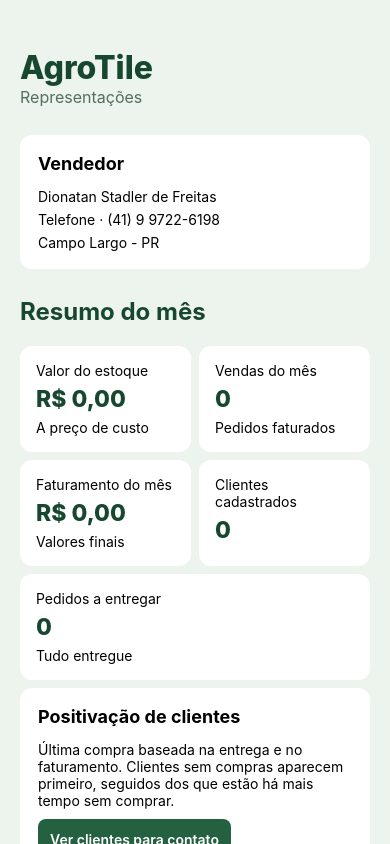
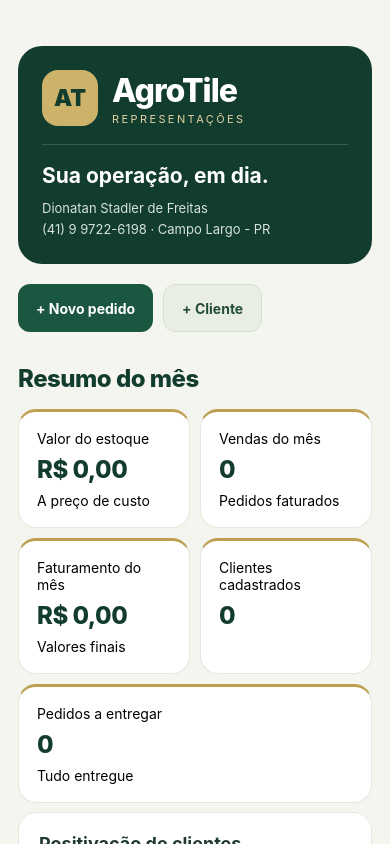
Before and after one commit to Tile26/AgroTileRepresentacoes, a React Native app in the folder mobile/: screen / in a window 390 px wide. Built offline with nearby package versions, Linux system fonts and the light colour scheme.

Commit message:
Refresh AgroTile visual identity, search and sales actions

```diff
--- a/mobile/App.js
+++ b/mobile/App.js
@@ -31,7 +31,12 @@ const clientFields = [
     ['notes', 'Observações do cadastro'],
 ];
 const escape = value => String(value).replace(/[&<>"']/g, char => ({'&':'&amp;','<':'&lt;','>':'&gt;','"':'&quot;',"'":'&#39;'}[char]));
-function Button({title,onPress}) { return <Pressable style={s.button} onPress={onPress}><Text style={s.buttonText}>{title}</Text></Pressable>; }
+function Button({title,onPress,secondary = false}) {
+    const danger = title === 'Excluir' || title === 'Remover item';
+    return <Pressable accessibilityRole="button" style={({pressed}) => [s.button,secondary && s.secondaryButton,danger && s.dangerButton,pressed && {opacity:0.7}]} onPress={onPress}>
+        <Text style={[s.buttonText,secondary && s.secondaryText,danger && s.dangerText]}>{title}</Text>
+    </Pressable>;
+}
 function Field({label,value,onChangeText,numeric:decimal}) { return <View><Text style={s.label}>{label}</Text><TextInput style={s.input} value={String(value ?? '')} onChangeText={onChangeText} keyboardType={decimal ? 'decimal-pad' : 'default'}/></View>; }
 function Select({label,entries,value,onChange}) { return <View><Text style={s.label}>{label}</Text><View style={s.row}>{entries.map(entry => <Pressable key={entry.id} onPress={() => onChange(entry.id)} style={[s.choice,value === entry.id && s.selected]}><Text style={value === entry.id && {color:'white'}}>{entry.name}</Text></Pressable>)}</View></View>; }
 
@@ -43,6 +48,7 @@ export default function App() {
     const [editor,setEditor] = useState(null);
     const [history,setHistory] = useState(null);
     const [showActivity,setShowActivity] = useState(false);
+    const [search,setSearch] = useState('');
     const [packingCategory,setPackingCategory] = useState(null);
     const [packingProduct,setPackingProduct] = useState(null);
     const [period,setPeriod] = useState(new Date().toISOString().slice(0,7));
@@ -120,7 +126,7 @@ export default function App() {
                 .map(([key,label]) => '<p><strong>' + escape(label) + '</strong> · ' + escape(client[key]) + '</p>')
                 .join('');
             const sellerDetails = '<p><strong>Vendedor</strong> · ' + escape(seller.name) + '<br>Telefone · ' + escape(seller.phone) + '<br>' + escape(seller.city) + '</p>';
-            const html = '<html><meta charset="utf-8"><body style="font-family:Arial;padding:30px"><h1>AgroTile Representações</h1><h2>Pedido #' + order.id + '</h2><p>' + escape(client?.name) + '</p>' + clientDetails + '<p>' + (client?.needsInvoice ? 'Cliente solicita nota fiscal' : '') + '</p><p>' + new Date(order.date).toLocaleDateString('pt-BR') + '</p><table width="100%"><tr><th>Produto</th><th>Qtd.</th><th>Unitário</th><th>Total</th></tr>' + order.items.map(i => '<tr><td>' + escape(i.name) + '</td><td>' + i.quantity + '</td><td>' + money(i.price) + '</td><td>' + money(i.price*i.quantity) + '</td></tr>').join('') + '</table><h2>Total ' + money(order.final ?? total(order)) + '</h2><p>' + escape(order.payment ?? 'Pedido aguardando entrega') + '</p><hr>' + sellerDetails + '</body></html>';
+            const html = '<html><head><meta charset="utf-8"><style>body{font-family:Arial;color:#203b2e;padding:30px;font-size:12px}h1{background:#123c2e;color:white;padding:22px;border-bottom:5px solid #cdb36a;font-size:25px}h2{color:#123c2e;margin-top:22px}table{border-collapse:collapse;width:100%;margin-top:18px}th{background:#eaf0e3;text-align:left}th,td{padding:10px;border-bottom:1px solid #dce3d6}tr{page-break-inside:avoid}hr{border:0;border-top:2px solid #cdb36a;margin-top:24px}p{line-height:1.5}</style></head><body><h1>AgroTile Representações</h1><h2>Pedido #' + order.id + '</h2><p>' + escape(client?.name) + '</p>' + clientDetails + '<p>' + (client?.needsInvoice ? 'Cliente solicita nota fiscal' : '') + '</p><p>' + new Date(order.date).toLocaleDateString('pt-BR') + '</p><table width="100%"><tr><th>Produto</th><th>Qtd.</th><th>Unitário</th><th>Total</th></tr>' + order.items.map(i => '<tr><td>' + escape(i.name) + '</td><td>' + i.quantity + '</td><td>' + money(i.price) + '</td><td>' + money(i.price*i.quantity) + '</td></tr>').join('') + '</table><h2>Total ' + money(order.final ?? total(order)) + '</h2><p>' + escape(order.payment ?? 'Pedido aguardando entrega') + '</p><hr>' + sellerDetails + '</body></html>';
             const file = await Print.printToFileAsync({html});
             await Sharing.shareAsync(file.uri,{mimeType:'application/pdf',dialogTitle:'Enviar pedido por WhatsApp',UTI:'com.adobe.pdf'});
         } catch(error) { Alert.alert('Compartilhar PDF',error.message); }
@@ -132,7 +138,7 @@ export default function App() {
             const manifest = packingList(current.current,packingCategory,packingProduct);
             if (!manifest.items.length) throw Error('Não há itens aguardando entrega para este filtro.');
             const row = item => '<tr><td>' + escape(item.name) + '</td><td>' + item.quantity + '</td></tr>';
-            const html = '<html><head><meta charset="utf-8"><style>body{font-family:Arial;color:#183828;padding:24px}table{border-collapse:collapse;width:100%;margin:12px 0}th,td{border:1px solid #ccd5ce;padding:8px;text-align:left}thead{display:table-header-group}tr{page-break-inside:avoid}h2,h3{page-break-after:avoid}</style></head><body>'
+            const html = '<html><head><meta charset="utf-8"><style>body{font-family:Arial;color:#203b2e;padding:24px;font-size:12px}h1{background:#123c2e;color:white;padding:22px;border-bottom:5px solid #cdb36a}th{background:#eaf0e3}hr{border:0;border-top:2px solid #cdb36a;margin-top:24px}table{border-collapse:collapse;width:100%;margin:12px 0}th,td{border:1px solid #ccd5ce;padding:8px;text-align:left}thead{display:table-header-group}tr{page-break-inside:avoid}h2,h3{page-break-after:avoid}</style></head><body>'
                 + '<h1>AgroTile Representações</h1><h2>Romaneio · ' + escape(category.name) + '</h2>'
                 + '<p>Pedidos aguardando entrega · Emitido em ' + escape(new Date().toLocaleString('pt-BR')) + '</p>'
                 + (packingProduct === null ? '' : '<p>Filtro por produto · ' + escape(manifest.items[0].name) + '</p>')
@@ -151,6 +157,12 @@ export default function App() {
     if (!data) return <SafeAreaView><Text>Carregando AgroTile…</Text></SafeAreaView>;
     const collection = tab === 'billing' ? 'orders' : tab;
     const records = ['reports','packing'].includes(tab) ? [] : data[collection].filter(r => tab === 'orders' ? r.final === undefined : tab === 'billing' ? r.final !== undefined : true);
+    const query = search.trim().toLocaleLowerCase('pt-BR');
+    const visibleRecords = records.filter(record => {
+        const client = data.clients.find(item => item.id === record.clientId);
+        return [record.id,record.name,record.legalName,record.document,record.phone,client?.name,...(record.items ?? []).map(item => item.name)]
+            .filter(value => value !== undefined).join(' ').toLocaleLowerCase('pt-BR').includes(query);
+    });
     const draft = editor?.draft;
     const overview = dashboard(data);
     const manifest = packingList(data, packingCategory, packingProduct);
@@ -167,9 +179,18 @@ export default function App() {
     const weekEnd = new Date(weekStart);
     weekEnd.setDate(weekEnd.getDate()+7);
     const weekly = report(data,weekStart.toISOString(),weekEnd.toISOString());
-    return <SafeAreaView style={s.page}><ScrollView contentContainerStyle={s.content}>
-        <Text style={s.brand}>AgroTile</Text><Text style={s.subtitle}>Representações</Text>
-        <View style={s.card}><Text style={s.title}>Vendedor</Text><Text>{seller.name}</Text><Text>Telefone · {seller.phone}</Text><Text>{seller.city}</Text></View>
+    return <SafeAreaView style={s.page}><ScrollView keyboardShouldPersistTaps="handled" contentContainerStyle={s.content}>
+        <View style={s.hero}>
+            <View style={s.brandRow}><View style={s.monogram}><Text style={s.monogramText}>AT</Text></View><View><Text style={s.brand}>AgroTile</Text><Text style={s.subtitle}>REPRESENTAÇÕES</Text></View></View>
+            <View style={s.heroDivider}/>
+            <Text style={s.heroGreeting}>Sua operação, em dia.</Text>
+            <Text style={s.heroDetail}>{seller.name}</Text>
+            <Text style={s.heroDetail}>{seller.phone} · {seller.city}</Text>
+        </View>
+        <View style={s.quickActions}>
+            <Button title="+ Novo pedido" onPress={() => open('orders')}/>
+            <Button title="+ Cliente" secondary onPress={() => open('clients')}/>
+        </View>
         <Text style={s.heading}>Resumo do mês</Text>
         <View style={s.row}>
             <View style={s.metric}><Text>Valor do estoque</Text><Text style={s.metricValue}>{money(overview.stockValue)}</Text><Text>A preço de custo</Text></View>
@@ -190,10 +211,17 @@ export default function App() {
                 {!!entry.client.phone && <Text>Telefone · {entry.client.phone}</Text>}
             </View>)}
         </View>
-        <View style={s.row}>{Object.entries(labels).map(([key,label]) => <Button key={key} title={label} onPress={() => {setTab(key);setHistory(null);}}/>)}</View>
+        <Text style={s.eyebrow}>GERENCIAR</Text>
+        <View style={s.menu}>{Object.entries(labels).map(([key,label]) => <Pressable key={key} accessibilityRole="button" accessibilityState={{selected:tab === key}} style={[s.menuItem,tab === key && s.menuSelected]} onPress={() => {setTab(key);setHistory(null);setSearch('');}}><Text style={[s.menuText,tab === key && s.menuSelectedText]}>{label}</Text></Pressable>)}</View>
         <Text style={s.heading}>{labels[tab]}</Text>
         {!['reports','billing','packing'].includes(tab) && <Button title="Adicionar" onPress={() => open(tab)}/>}
-        {records.map(record => <View key={record.id} style={s.card}>
+        {!['reports','packing'].includes(tab) && <View>
+            <TextInput accessibilityLabel="Buscar registros" placeholder="Buscar nome, produto ou número…" placeholderTextColor="#6c7d73" style={s.search} value={search} onChangeText={setSearch}/>
+            <Text style={s.resultCount}>{visibleRecords.length} registro(s)</Text>
+            {visibleRecords.length === 0 && <View style={s.emptyState}><Text style={s.title}>{query ? 'Nenhum resultado encontrado' : 'Vamos começar?'}</Text><Text style={s.muted}>{query ? 'Tente outro nome ou número.' : 'Os registros desta seção aparecerão aqui.'}</Text></View>}
+        </View>}
+        {visibleRecords.map(record => <View key={record.id} style={s.card}>
+            {collection === 'orders' && <View style={[s.badge,record.final !== undefined && s.deliveredBadge]}><Text style={s.badgeText}>{record.final === undefined ? 'AGUARDANDO ENTREGA' : 'FATURADO'}</Text></View>}
             <Text style={s.title}>{collection === 'orders' ? '#' + record.id + ' · ' + data.clients.find(c => c.id === record.clientId)?.name : record.name}</Text>
             {collection === 'orders' && <><Text>{new Date(record.date).toLocaleDateString('pt-BR')} · {money(record.final ?? total(record))}</Text>{record.items.map((i,index) => <Text key={index}>{i.quantity} × {i.name} · {money(i.price)}</Text>)}<Text>{record.payment}</Text><Button title="Enviar por WhatsApp · PDF" onPress={() => pdf(record)}/>{record.final === undefined && <Button title="Pedido entregue" onPress={() => open('billing',record)}/>}</>}
             {collection === 'clients' && <View>
@@ -206,7 +234,7 @@ export default function App() {
             </View>}
             {collection === 'products' && <Text>{record.stock} unidades · Venda {money(record.price)} · Custo {money(record.cost)}</Text>}
             {collection === 'expenses' && <Text>{money(record.amount)} · {new Date(record.date).toLocaleDateString('pt-BR')}</Text>}
-            <View style={s.row}><Button title="Editar" onPress={() => open(collection,record)}/>{tab === 'billing' && <Button title="Editar pagamento" onPress={() => open('billing',record)}/>}<Button title="Excluir" onPress={() => drop(collection,record.id)}/>{collection === 'clients' && <Button title="Histórico" onPress={() => setHistory(record.id)}/>}</View>
+            <View style={s.row}><Button title="Editar" secondary onPress={() => open(collection,record)}/>{tab === 'billing' && <Button title="Editar pagamento" onPress={() => open('billing',record)}/>}<Button title="Excluir" onPress={() => drop(collection,record.id)}/>{collection === 'clients' && <Button title="Histórico" secondary onPress={() => setHistory(record.id)}/>}</View>
             {history === record.id && collection === 'clients' && data.orders.filter(o => o.clientId === record.id).map(o => <Text key={o.id}>#{o.id} · {new Date(o.date).toLocaleDateString('pt-BR')} · {o.final === undefined ? 'Pedido' : 'Faturado'} · {money(o.final ?? total(o))}</Text>)}
         </View>)}
         {tab === 'packing' && <View style={s.card}>
@@ -229,7 +257,7 @@ export default function App() {
             {data.categories.map(c => <Text key={c.id}>{c.name} · {money(data.products.filter(p => p.categoryId === c.id).reduce((sum,p) => sum+p.stock*p.cost,0))}</Text>)}
         </View>}
     </ScrollView>
-    <Modal visible={!!editor} onRequestClose={() => setEditor(null)} animationType="slide"><SafeAreaView style={s.page}><ScrollView contentContainerStyle={s.content}>
+    <Modal visible={!!editor} onRequestClose={() => setEditor(null)} animationType="slide"><SafeAreaView style={s.page}><ScrollView keyboardShouldPersistTaps="handled" contentContainerStyle={s.content}>
         <Text style={s.heading}>{labels[editor?.collection]}</Text>
         {editor && !['orders','billing'].includes(editor.collection) && <Field label={editor.collection === 'clients' ? 'Nome de identificação do cliente' : 'Nome / descrição'} value={draft.name} onChangeText={v => update('name',v)}/>}
         {editor?.collection === 'clients' && <>
@@ -257,25 +285,50 @@ export default function App() {
                     commit(state => saveOrder(state,parsed));
                 } catch(error) { Alert.alert('Verifique os dados',error.message); }
             } else save();
-        }}/><Button title="Cancelar" onPress={() => setEditor(null)}/>
+        }}/><Button title="Cancelar" secondary onPress={() => setEditor(null)}/>
     </ScrollView></SafeAreaView></Modal></SafeAreaView>;
 }
 const s = StyleSheet.create({
-    metric:{backgroundColor:'white',padding:16,borderRadius:12,flexGrow:1,flexBasis:'45%',gap:6},
-    metricValue:{fontSize:23,fontWeight:'800',color:'#17482f'},
-    activity:{borderTopWidth:1,borderTopColor:'#dce8dd',paddingTop:12,marginTop:10},
-    page:{flex:1,backgroundColor:'#edf3ed',paddingTop:28},
-    content:{padding:20,paddingBottom:50},
-    brand:{fontSize:32,fontWeight:'800',color:'#17482f'},
-    subtitle:{fontSize:16,color:'#53705c',marginBottom:20},
-    heading:{fontSize:24,fontWeight:'700',marginVertical:20,color:'#17482f'},
-    title:{fontSize:18,fontWeight:'700',marginBottom:8},
-    row:{flexDirection:'row',flexWrap:'wrap',gap:8},
-    button:{backgroundColor:'#246140',padding:12,borderRadius:8,marginVertical:4,alignSelf:'flex-start'},
-    buttonText:{color:'white',fontWeight:'600'},
-    card:{backgroundColor:'white',padding:18,borderRadius:12,marginVertical:8,gap:6},
-    input:{backgroundColor:'white',borderWidth:1,borderColor:'#b3c5b7',padding:12,borderRadius:8,marginVertical:8},
-    label:{fontWeight:'600',marginTop:12},
-    choice:{padding:10,backgroundColor:'#dce8dd',borderRadius:6,marginVertical:4},
-    selected:{backgroundColor:'#246140'}
+    page:{flex:1,backgroundColor:'#f4f5ef',paddingTop:28},
+    content:{padding:18,paddingBottom:48},
+    hero:{backgroundColor:'#123c2e',borderRadius:24,padding:24,marginBottom:16},
+    brandRow:{flexDirection:'row',alignItems:'center',gap:14},
+    monogram:{width:56,height:56,borderRadius:16,backgroundColor:'#cdb36a',alignItems:'center',justifyContent:'center'},
+    monogramText:{fontSize:23,fontWeight:'900',color:'#123c2e'},
+    brand:{fontSize:32,fontWeight:'800',color:'#ffffff',letterSpacing:-1},
+    subtitle:{fontSize:11,color:'#e1d3a6',letterSpacing:2.4,marginTop:2},
+    heroDivider:{height:1,backgroundColor:'#3c5b4b',marginVertical:18},
+    heroGreeting:{fontSize:21,fontWeight:'700',color:'#ffffff',marginBottom:10},
+    heroDetail:{fontSize:13,lineHeight:21,color:'#d6e3d9'},
+    quickActions:{flexDirection:'row',flexWrap:'wrap',gap:10,marginBottom:4},
+    metric:{backgroundColor:'#ffffff',padding:18,borderRadius:18,flexGrow:1,flexBasis:'45%',gap:8,borderWidth:1,borderColor:'#e4e8dd',borderTopWidth:3,borderTopColor:'#bd9f50'},
+    metricValue:{fontSize:24,fontWeight:'800',color:'#123c2e',letterSpacing:-0.5},
+    activity:{borderTopWidth:1,borderTopColor:'#e4e8dd',paddingTop:14,marginTop:10},
+    heading:{fontSize:24,fontWeight:'800',marginTop:24,marginBottom:16,color:'#123c2e',letterSpacing:-0.5},
+    title:{fontSize:18,fontWeight:'700',marginBottom:8,color:'#203b2e'},
+    eyebrow:{fontSize:11,fontWeight:'800',letterSpacing:1.8,color:'#657867',marginTop:24,marginBottom:12},
+    row:{flexDirection:'row',flexWrap:'wrap',gap:10},
+    menu:{flexDirection:'row',flexWrap:'wrap',gap:8},
+    menuItem:{paddingHorizontal:15,paddingVertical:13,borderRadius:12,borderWidth:1,borderColor:'#dce3d6',backgroundColor:'#ffffff',minHeight:46},
+    menuSelected:{backgroundColor:'#123c2e',borderColor:'#123c2e'},
+    menuText:{fontSize:14,fontWeight:'600',color:'#3d5647'},
+    menuSelectedText:{color:'#ffffff'},
+    button:{backgroundColor:'#1b5740',paddingHorizontal:18,paddingVertical:14,borderRadius:12,marginVertical:4,alignSelf:'flex-start',minHeight:48,justifyContent:'center'},
+    buttonText:{color:'#ffffff',fontWeight:'700',fontSize:14},
+    secondaryButton:{backgroundColor:'#e9eee3',borderWidth:1,borderColor:'#d4dfcd'},
+    secondaryText:{color:'#244e35'},
+    dangerButton:{backgroundColor:'#fff1ed',borderWidth:1,borderColor:'#efcfc5'},
+    dangerText:{color:'#9b3428'},
+    card:{backgroundColor:'#ffffff',padding:20,borderRadius:18,marginVertical:9,gap:8,borderWidth:1,borderColor:'#e3e8dd'},
+    input:{backgroundColor:'#ffffff',borderWidth:1,borderColor:'#bdcbb7',padding:14,borderRadius:12,marginVertical:8,minHeight:50,fontSize:16,color:'#203b2e'},
+    label:{fontWeight:'600',marginTop:16,color:'#3d5647',fontSize:13},
+    choice:{paddingHorizontal:14,paddingVertical:12,backgroundColor:'#eef2e8',borderRadius:10,marginVertical:4,minHeight:44},
+    selected:{backgroundColor:'#246140'},
+    search:{backgroundColor:'#ffffff',borderWidth:1,borderColor:'#dce3d6',padding:15,borderRadius:14,minHeight:50,marginTop:14,fontSize:15,color:'#203b2e'},
+    resultCount:{color:'#657867',fontSize:12,marginVertical:10},
+    emptyState:{padding:26,backgroundColor:'#eaf0e3',borderRadius:18,marginVertical:8},
+    muted:{color:'#52674e',lineHeight:22},
+    badge:{backgroundColor:'#fff2d6',borderRadius:7,paddingHorizontal:10,paddingVertical:7,alignSelf:'flex-start',marginBottom:4},
+    deliveredBadge:{backgroundColor:'#e2efe2'},
+    badgeText:{fontSize:10,fontWeight:'800',letterSpacing:1,color:'#44552e'},
 });
```
